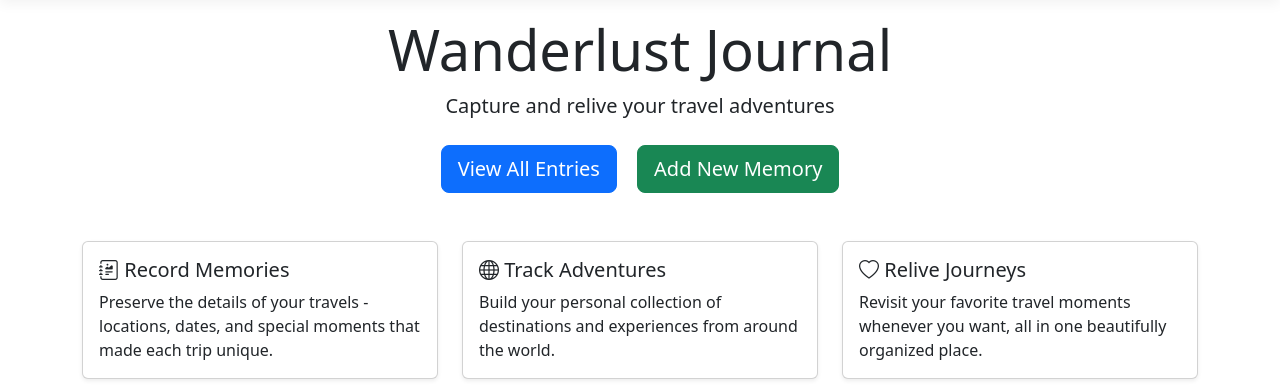
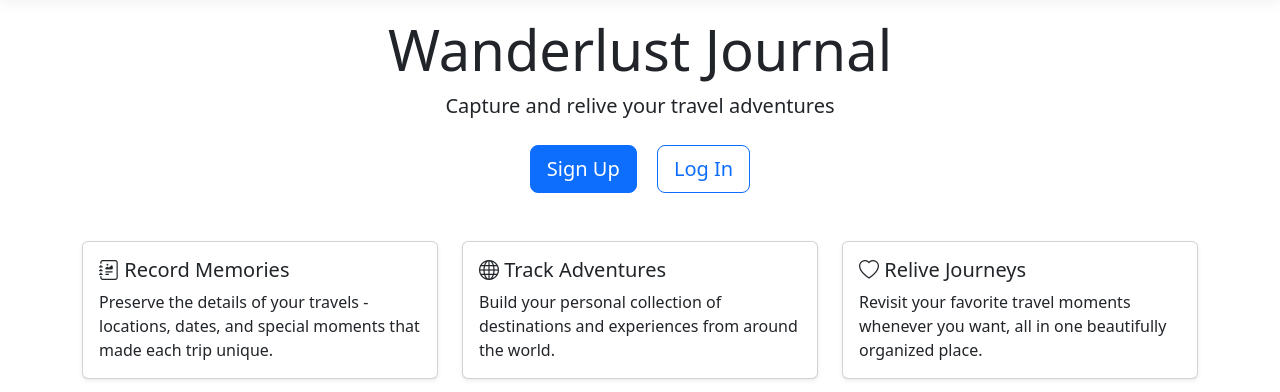
Before and after one commit to olivomarco/enterprise-vibe-coding, an ASP.NET Core app: page / in a window 1280 px wide. Shown: the part 57-449 px from the top of the page. Run offline with ASP.NET Core 8, Linux system fonts and the light colour scheme; style sheets or scripts are compiled from the project's sources; some libraries are stand-ins or nearby versions.

Commit message:
Complete login system implementation
Co-authored-by: olivomarco <8478776+olivomarco@users.noreply.github.com>

```diff
--- a/WanderlustJournal.6/Pages/Index.cshtml
+++ b/WanderlustJournal.6/Pages/Index.cshtml
@@ -8,8 +8,16 @@
     <h1 class="display-4">Wanderlust Journal</h1>
     <p class="lead">Capture and relive your travel adventures</p>
     <div class="mt-4">
-        <a asp-page="/Journal/Index" class="btn btn-primary btn-lg">View All Entries</a>
-        <a asp-page="/Journal/Create" class="btn btn-success btn-lg ms-3">Add New Memory</a>
+        @if (User.Identity?.IsAuthenticated == true)
+        {
+            <a asp-page="/Journal/Index" class="btn btn-primary btn-lg">View All Entries</a>
+            <a asp-page="/Journal/Create" class="btn btn-success btn-lg ms-3">Add New Memory</a>
+        }
+        else
+        {
+            <a asp-page="/Account/Register" class="btn btn-primary btn-lg">Sign Up</a>
+            <a asp-page="/Account/Login" class="btn btn-outline-primary btn-lg ms-3">Log In</a>
+        }
     </div>
 </div>
 
```
